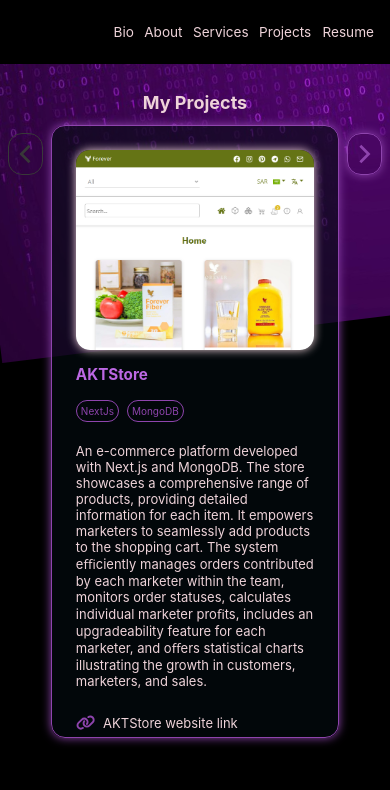
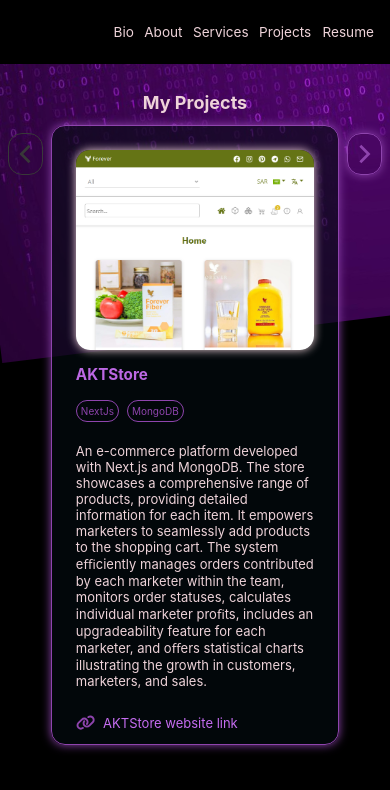
Before and after one commit to yasmineNjr/portfolio-app, a React (Create React App) app: page /Projects in a window 390 px wide. Shown: the top 790 px of the page. Built offline with nearby package versions, Linux system fonts and the light colour scheme.

Commit message:
agin check on mobile

```diff
--- a/src/components/ProjectItem.js
+++ b/src/components/ProjectItem.js
@@ -27,9 +27,9 @@
                                 <p>{props.project.description}</p>
                                 {
                                     props.project.url !== '' &&
-                                    <div style={{display: 'flex', flexDirection: 'row', alignItems: 'center', justifyContent: 'center', margin: '0', padding: '0'}}>
+                                    <div style={{display: 'flex', flexDirection: 'row', alignItems: 'center', justifyContent: 'center', marginBottom: '0.5rem', padding: '0'}}>
                                         <FaLink color='#8e44ad' size='1.2rem' style={{marginRight: '0.5rem'}}/>
-                                        <p >
+                                        <p style={{padding: '0'}}>
                                             <a href={props.project.url} target='_blank' rel='noreferrer'>{props.project.urlText}</a>
                                             {/* <Link to='/Bio'>{props.project.url}</Link> */}
                                         </p>
--- a/src/components/ProjectItem.module.css
+++ b/src/components/ProjectItem.module.css
@@ -120,7 +120,7 @@
     font-size: x-small;
   }
   .section a {
-    color: #EED3D9;
+    color: #c56cf0;
     font-size: small;
     text-decoration: none;
   }
```
